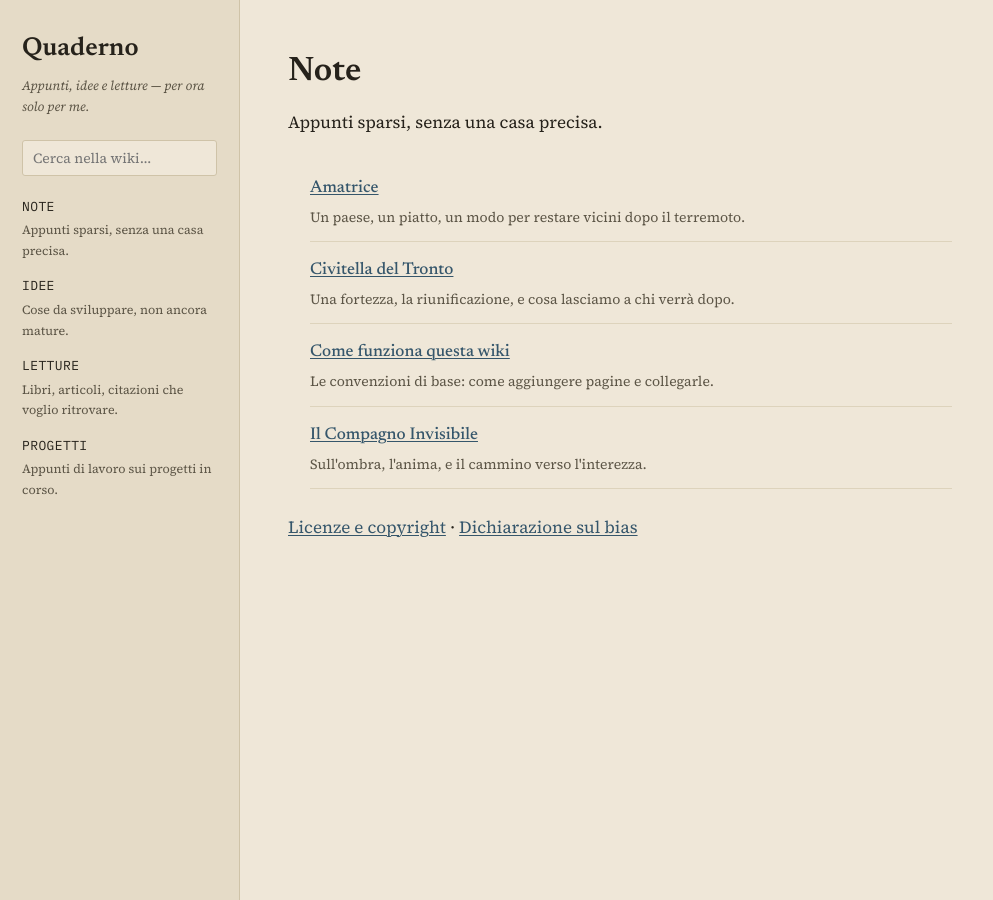
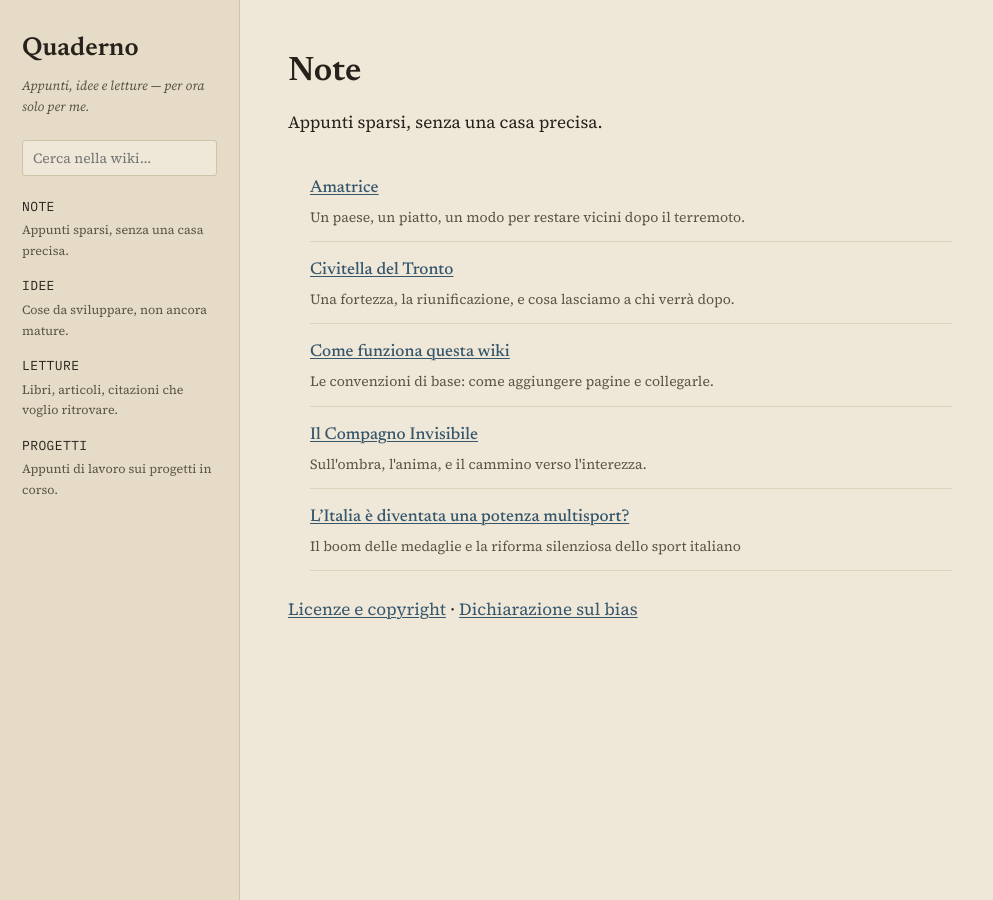
Before and after one commit to Vicknopf11/filoclastos-wiki, a Jekyll site: the page built from note/index.md, in a window 1280 px wide. Shown: the whole page, without its empty margins (0-993 px from the left). Built offline with Jekyll 4.4.1, drawn with Linux system fonts in a browser that asks for light colours.

Commit message:
Update italia_potenza_multisport.md

```diff
--- a/note/italia_potenza_multisport.md
+++ b/note/italia_potenza_multisport.md
@@ -1,4 +1,13 @@
-# L’Italia è diventata una potenza multisport?
+---
+title: L’Italia è diventata una potenza multisport?
+categoria: note
+sommario: "Il boom delle medaglie e la riforma silenziosa dello sport italiano"
+data: 2026-08-18
+---
+
+*18 Agost 2026*
+
+---
 
 ## Il boom delle medaglie e la riforma silenziosa dello sport italiano
 
```
